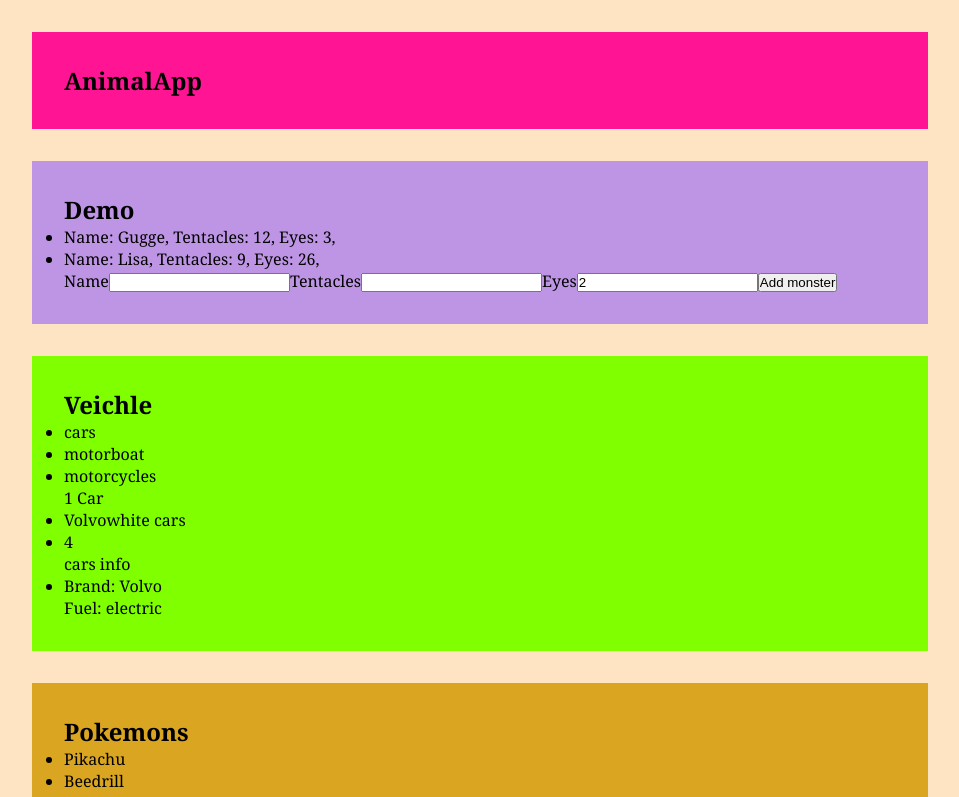
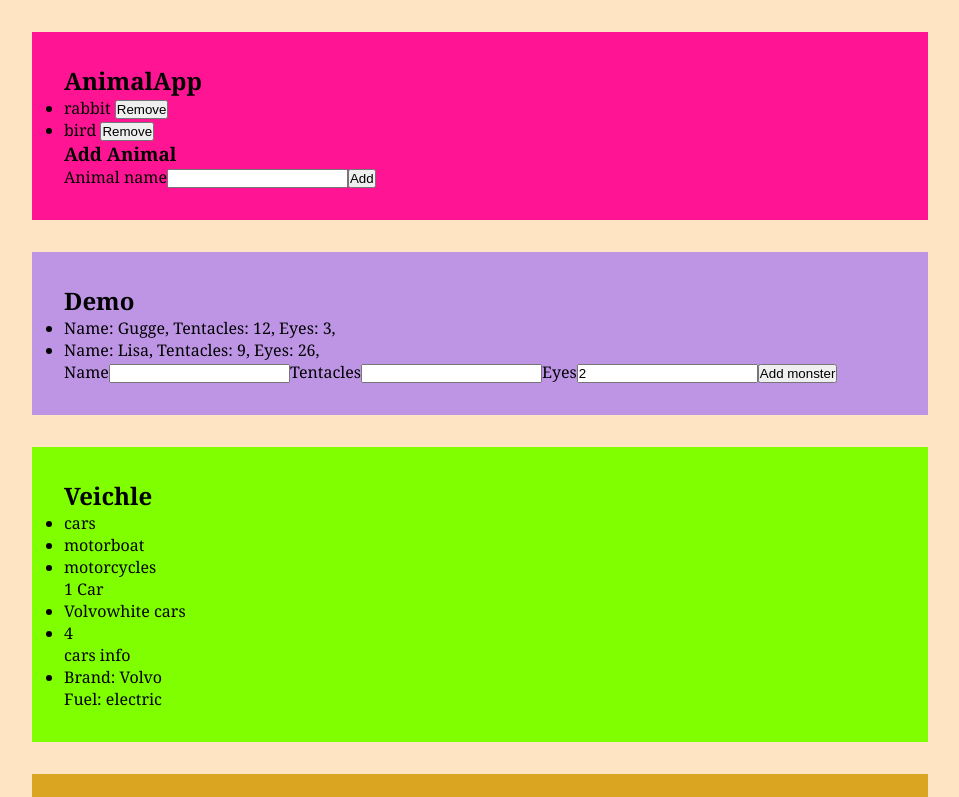
Before and after one commit to ZBajie/questlist, a React (Vite) app: page / in a window 1280 px wide. Shown: the top 797 px of the page, without its empty margins (160-1119 px from the left). Built offline with nearby package versions, Linux system fonts and the light colour scheme; no server answers.

Commit message:
animalApp useReducer

```diff
--- a/src/components/Animals/AnimalApp.tsx
+++ b/src/components/Animals/AnimalApp.tsx
@@ -1,10 +1,12 @@
 import AnimalContextProvider from "./AnimalContextProvider"
+import AnimalList from "./AnimalList"
 
 const AnimalApp = () => {
   return (
     <AnimalContextProvider>
       <section className="animal-app">
         <h2>AnimalApp</h2>
+        <AnimalList />
       </section>
     </AnimalContextProvider>
   )
--- a/src/components/Animals/AnimalContextProvider.tsx
+++ b/src/components/Animals/AnimalContextProvider.tsx
@@ -1,30 +1,39 @@
-import { createContext } from "react"
+import { createContext, useReducer } from "react"
+import {
+  AnimalGlobalProps,
+  AnimalProps,
+  initialAnimals,
+} from "./initialAnimals"
+// create AnimalContext
+export const AnimalContext = createContext<{
+  state: AnimalGlobalProps
+  dispatch: React.Dispatch<Action>
+}>({ state: initialAnimals, dispatch: () => null })
 
-export type AnimalProps = {
-  name: string
-  legs: number
+// AnimalReducer
+type Action =
+  | { type: "ADD"; payload: AnimalProps }
+  | {
+      type: "REMOVE"
+      payload: string
+    }
+
+const animalReducer = (state: AnimalGlobalProps, action: Action) => {
+  switch (action.type) {
+    case "ADD":
+      return {
+        Animals: [...state.Animals, action.payload],
+      }
+    case "REMOVE":
+      return {
+        Animals: state.Animals.filter((animals) => {
+          return animals.name !== action.payload
+        }),
+      }
+    default:
+      return state
+  }
 }
-
-export type AnimalGlobalProps = {
-  Animals: AnimalProps[]
-}
-
-export const initialAnimals: AnimalGlobalProps = {
-  Animals: [
-    {
-      name: "rabbit",
-      legs: 4,
-    },
-    {
-      name: "bird",
-      legs: 2,
-    },
-  ],
-}
-
-// createContext
-
-export const AnimalContext = createContext<AnimalGlobalProps>(initialAnimals)
 
 // AnimalContextProvider
 
@@ -33,8 +42,10 @@ type AnimalContextProviderProps = {
 }
 
 const AnimalContextProvider = ({ children }: AnimalContextProviderProps) => {
+  const [state, dispatch] = useReducer(animalReducer, initialAnimals)
+
   return (
-    <AnimalContext.Provider value={initialAnimals}>
+    <AnimalContext.Provider value={{ state, dispatch }}>
       {children}
     </AnimalContext.Provider>
   )
--- /dev/null
+++ b/src/components/Animals/AnimalList.tsx
@@ -0,0 +1,56 @@
+import { useContext, useState } from "react"
+import { AnimalContext } from "./AnimalContextProvider"
+
+const AnimalList = () => {
+  const { state, dispatch } = useContext(AnimalContext)
+  const [animalName, setAnimalName] = useState("")
+
+  const handleClickAdd = () => {
+    dispatch({
+      type: "ADD",
+      payload: { name: animalName, legs: 4 },
+    })
+  }
+
+  const handleClickRemove = (name: string) => {
+    console.log(name)
+    dispatch({
+      type: "REMOVE",
+      payload: name,
+    })
+  }
+  return (
+    <section>
+      <ul>
+        {state.Animals.map((item, i) => {
+          return (
+            <li key={i} value={item.name}>
+              {item.name}{" "}
+              <button
+                onClick={() => {
+                  handleClickRemove(item.name)
+                }}
+              >
+                Remove
+              </button>
+            </li>
+          )
+        })}
+      </ul>
+      <div className="add">
+        <h3>Add Animal</h3>
+        <label htmlFor="animal-name">Animal name</label>
+        <input
+          type="text"
+          id="animal-name"
+          onChange={(e) => {
+            setAnimalName(e.target.value)
+          }}
+        />
+        <button onClick={handleClickAdd}>Add</button>
+      </div>
+    </section>
+  )
+}
+
+export default AnimalList
--- /dev/null
+++ b/src/components/Animals/initialAnimals.ts
@@ -0,0 +1,21 @@
+export type AnimalProps = {
+  name: string
+  legs: number
+}
+
+export type AnimalGlobalProps = {
+  Animals: AnimalProps[]
+}
+
+export const initialAnimals: AnimalGlobalProps = {
+  Animals: [
+    {
+      name: "rabbit",
+      legs: 4,
+    },
+    {
+      name: "bird",
+      legs: 2,
+    },
+  ],
+}
--- a/src/components/NewMonsterApp/Monster.tsx
+++ b/src/components/NewMonsterApp/Monster.tsx
@@ -15,13 +15,13 @@ const Monster = () => {
       })
     }
   }
-  0
+
   return (
     <div>
       <ul>
-        {state.monsters.map((m) => {
+        {state.monsters.map((m, i) => {
           return (
-            <li>
+            <li key={i}>
               Name: {m.name}, Tentacles: {m.tentacles}, Eyes: {m.eyes},
             </li>
           )
```
